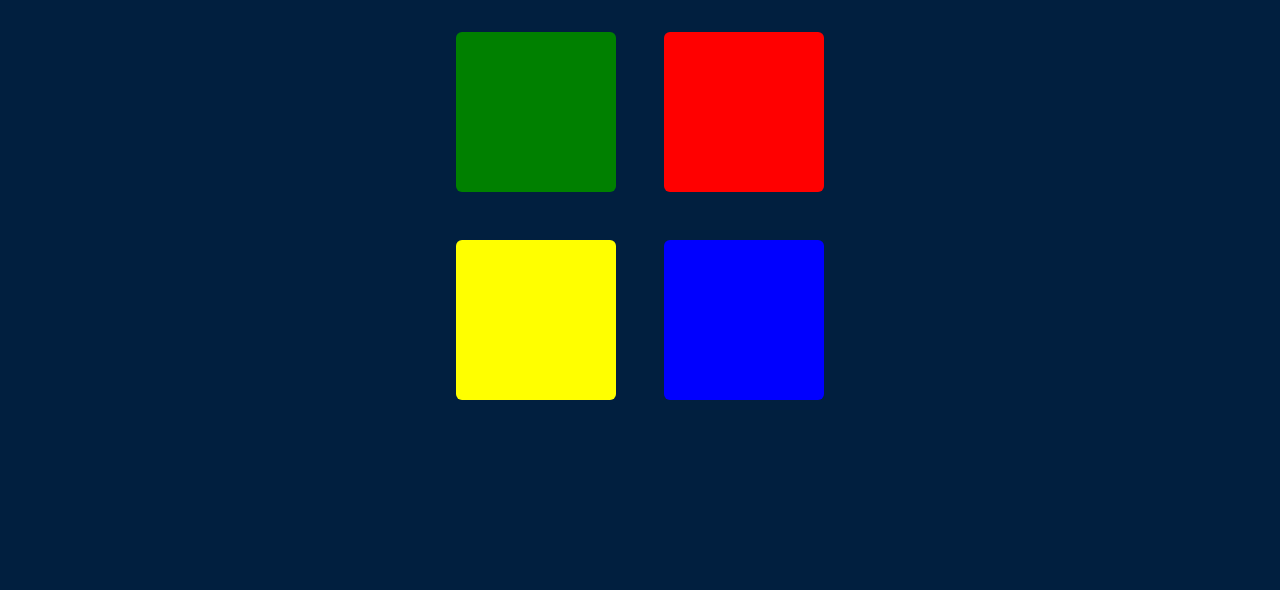
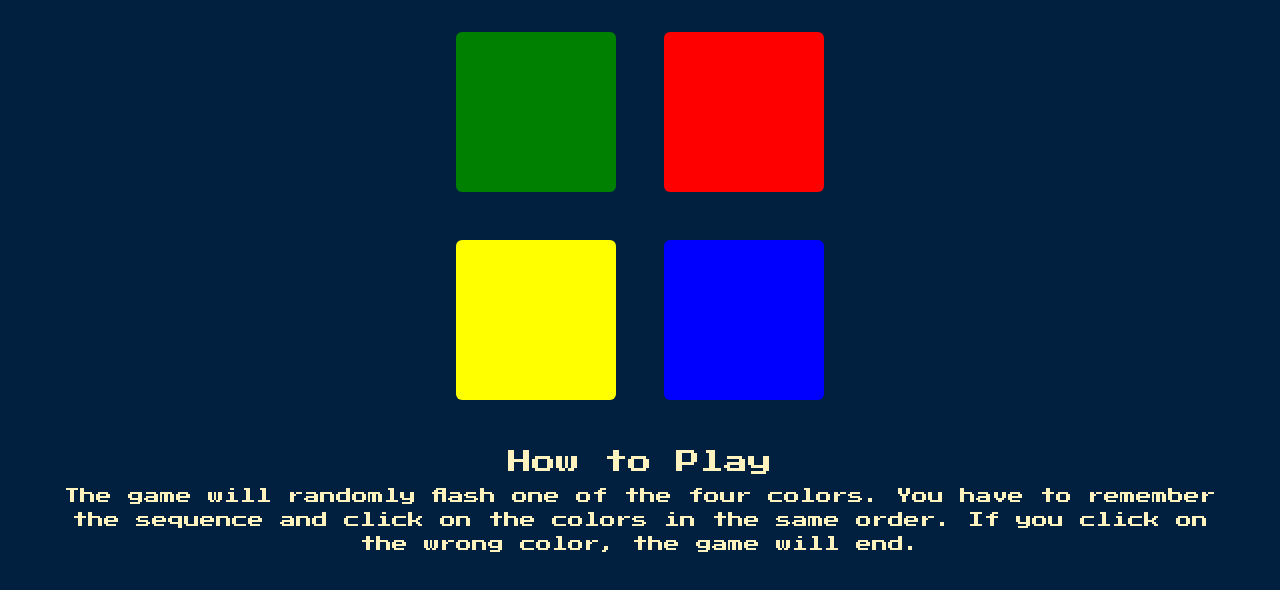
Before and after one commit to yamisagi/simon-game, a plain HTML site: page index.html in a window 1280 px wide. Shown: the part 122-712 px from the top of the page. Drawn offline with nearby package versions, Linux system fonts and the light colour scheme.

Commit message:
Improvement: Game Instructions & Some Improvements

```diff
--- a/game.js
+++ b/game.js
@@ -1,15 +1,35 @@
+// Description: This file contains the game logic of Simon Game.
+
+/// gamePattern: Bu array, oyunun kendi oluşturduğu patterni tutar ve [randomNumber] içerisinde rastgele bir item seçilir.
 let gamePattern = [];
+
+// userClickedPattern: This array contains the pattern that the user generates by clicking the buttons.
 let userClickedPattern = [];
+
+// buttonColors: Bu array, butonların renklerini tutar. Bu renkler, HTML'de bulunan class isimleri ile aynıdır.
 const buttonColors = ["red", "blue", "green", "yellow"];
+
+// level: Bu değişken, oyunun kaçıncı levelde olduğunu tutar.
 let level = 0;
+
+// started: Bu değişken, oyunun başlayıp başlamadığını tutar.
 let started = false;
 
+// JQuery ile keypress event'i yakalıyoruz. Yani kullanıcı herhangi bir tuşa bastığında oyun başlayacak.
 $(document).keypress(function () {
+    // Eğer oyun başlamadıysa, oyunu başlatıyoruz.
+    if (!started) {
+        // JQuery ile HTML'de bulunan level-title'ın textini değiştiriyoruz. Ve oyunu başlatıyoruz.
+        $("#level-title").text("Level " + level);
 
-    if (!started) {
-        $("#level-title").text("Level " + level);
+        // nextSequence fonksiyonunu çağırıyoruz.
         nextSequence();
+
+        // Oyunun başladığını belirtiyoruz. Bu sayede kullanıcı herhangi bir tuşa bastığında oyun tekrar başlamayacak.
         started = true;
+
+        // Oyunun nasıl oynanacağını gösteren yazıyı gizliyoruz.
+        $(".instructions").css("display", "none");
     }
 
 });
@@ -22,35 +42,60 @@ body.addEventListener("touchstart", function () {
         $("#level-title").text("Level " + level);
         nextSequence();
         started = true;
+        $(".instructions").css("display", "none");
     }
 });
 
+// JQuery ile butonlara click event'i ekliyoruz. Butonlara tıklandığında, kullanıcının seçtiği rengi userClickedPattern array'ine ekliyoruz.
 $(".btn").click(function () {
+    // Kullanıcının seçtiği rengi alıyoruz.
     let userChosenColor = $(this).attr("id");
+
+    // Kullanıcının seçtiği rengi playSound fonksiyonuna gönderiyoruz.
+    playSound(userChosenColor);
+
+    // Kullanıcının seçtiği rengi userClickedPattern array'ine ekliyoruz ki daha sonra bu array'i kontrol edebilelim.
     userClickedPattern.push(userChosenColor);
+
+    // Kullanıcının seçtiği rengi animatePress fonksiyonuna gönderiyoruz.
     animatePress(userChosenColor);
+
+    // Kullanıcının seçtiği rengi checkAnswer fonksiyonuna gönderiyoruz.
+    // -1 dememizin sebebi, array'in indexlerinin 0'dan başlaması. Bu yüzden son indexi almak için -1 diyoruz.
     checkAnswer(userClickedPattern.length - 1);
 }
 );
 
+// Kullanıcının seçtiği rengi kontrol ediyoruz. İçeriye gelen parametre, kullanıcının seçtiği rengin indexi.
+function checkAnswer(currentLevel) {
 
-function checkAnswer(currentLevel) {
+    // Eğer kullanıcının seçtiği renk, oyunun oluşturduğu renk ile aynıysa, success yazdırıyoruz.
     if (gamePattern[currentLevel] === userClickedPattern[currentLevel]) {
-        console.log("success");
+        console.log("success"); // Debug için yazdırıyoruz.
+
+        // Oyunun oluşturduğu renklerin sayısına eşitse, nextSequence fonksiyonunu çağırıyoruz.
         if (userClickedPattern.length === gamePattern.length) {
+            // 1 saniye sonra nextSequence fonksiyonunu çağırıyoruz. Bu sayede kullanıcı, oyunun oluşturduğu patterni görebiliyor.
             setTimeout(function () {
                 nextSequence();
             }, 1000);
         }
     }
     else {
+        // Eğer kullanıcının seçtiği renk, oyunun oluşturduğu renk ile aynı değilse, wrong yazdırıyoruz.
+        // Debug için yazdırıyoruz.
         console.log("wrong");
+
+        // Oyunun bittiğini gösterebilmemiz için CSS içinde game-over class'ı oluşturduk. Bu class'ı ekliyoruz.
         $("body").addClass("game-over");
+
+        // Kısa bir süre sonra game-over class'ını kaldırıyoruz.
         setTimeout(function () {
             $("body").removeClass("game-over");
         }
             , 200);
         $("#level-title").text("Game Over, Press Any Key to Restart");
+        // Oyunu baştan başlatıyoruz.
         startOver();
 
 
@@ -58,27 +103,39 @@ function checkAnswer(currentLevel) {
 
 }
 
+// Oyunu baştan başlatıyoruz. Ve tüm değişkenleri sıfırlıyoruz.
 function startOver() {
     level = 0;
     gamePattern = [];
     started = false;
 }
 
-
+// Oyunun oluşturduğu patterni tutan array'e, rastgele bir renk ekleyecek bir fonksiyon yazıyoruz.
 function nextSequence() {
-    // Tekrar bu fonksiyonu çağırdığımızda, kullanıcının baştan başlaması için sıfırlıyoruz.
+    // Tekrar bu fonksiyonu çağırdığımızda, kullanıcının izlediği patternin baştan başlaması için sıfırlıyoruz.
     userClickedPattern = [];
 
+    // 0 ile 3 arasında bir sayı üretiyoruz. Bu sayı, buttonColors array'inin indexi olacak.
     let randomNumber = Math.floor(Math.random() * 4);
+
+    // randomNumber değişkenini kullanarak, buttonColors array'inden rastgele bir renk seçiyoruz.
     let chosenColor = buttonColors[randomNumber];
+
+    // chosenColor değişkenini gamePattern array'ine ekliyoruz. Ki takip edebilelim.
     gamePattern.push(chosenColor);
 
+    // Kullanıcının seçilen buttonu daha iyi görebilmesi için o butona yanıp sönme efekti ekliyoruz.
     $("." + chosenColor).fadeOut(100).fadeIn(100);
+
+    // Her seferinde level'i 1 arttırıyoruz.
     level++;
+
+    // HTML'de bulunan level-title'ın textini değiştiriyoruz.
     $("#level-title").text("Level " + level);
 }
 
 
+// Kullanıcının yukarıda bastığı butonun yanıp sönmesi için bir fonksiyon yazıyoruz.
 const animatePress = (currentColor) => {
     $("." + currentColor).addClass("pressed");
     setTimeout(function () {
@@ -86,11 +143,12 @@ const animatePress = (currentColor) => {
     }, 100);
 }
 
-
+// Kullanıcının seçtiği rengi çalacak bir fonksiyon yazıyoruz.
 const playSound = (name) => {
     let audio = new Audio("sounds/" + name + ".mp3");
     audio.play();
 }
 
+// Debug için yazdırıyoruz.
 console.log(gamePattern);
 console.log(userClickedPattern);
--- a/index.html
+++ b/index.html
@@ -1,7 +1,9 @@
 <!DOCTYPE html>
-<html lang="en" dir="ltr">
+<html lang="en">
   <head>
-    <meta charset="utf-8" />
+    <meta charset="UTF-8" />
+    <meta http-equiv="X-UA-Compatible" content="IE=edge" />
+    <meta name="viewport" content="width=device-width, initial-scale=1.0" />
     <title>Simon Game</title>
     <link
       href="https://cdn.jsdelivr.net/npm/bootstrap@5.3.0/dist/css/bootstrap.min.css"
@@ -9,7 +11,7 @@
       integrity="sha384-9ndCyUaIbzAi2FUVXJi0CjmCapSmO7SnpJef0486qhLnuZ2cdeRhO02iuK6FUUVM"
       crossorigin="anonymous"
     />
-    <link rel="stylesheet" href="styles.css" />
+    <link rel="stylesheet" href="./styles.css" />
     <link
       href="https://fonts.googleapis.com/css?family=Press+Start+2P"
       rel="stylesheet"
@@ -19,7 +21,7 @@
   <body>
     <h1 id="level-title" class="mt-5 mx-5">Press A Key to Start</h1>
 
-    <div class="container" >
+    <div class="container">
       <div class="row justify-content-center mt-5">
         <div id="green" class="col btn mx-4 green"></div>
         <div id="red" class="col btn mx-4 red"></div>
@@ -28,6 +30,15 @@
         <div id="yellow" class="col btn mx-4 yellow"></div>
         <div id="blue" class="col btn mx-4 blue"></div>
       </div>
+    </div>
+
+    <div class="instructions">
+      <h2 class="mt-5 mx-5">How to Play</h2>
+      <p class="text-center mx-5">
+        The game will randomly flash one of the four colors. You have to
+        remember the sequence and click on the colors in the same order. If you
+        click on the wrong color, the game will end.
+      </p>
     </div>
   </body>
 
--- a/styles.css
+++ b/styles.css
@@ -62,3 +62,15 @@ body {
   box-shadow: 0 0 20px white;
   background-color: grey;
 }
+
+.instructions h2 {
+  font-family: "Press Start 2P", cursive !important;
+  font-size: 1.5rem !important;
+  color: #fef2bf !important;
+}
+
+.instructions p {
+  font-family: "Press Start 2P", cursive !important;
+  font-size: 1rem !important;
+  color: #fef2bf !important;
+}
```
